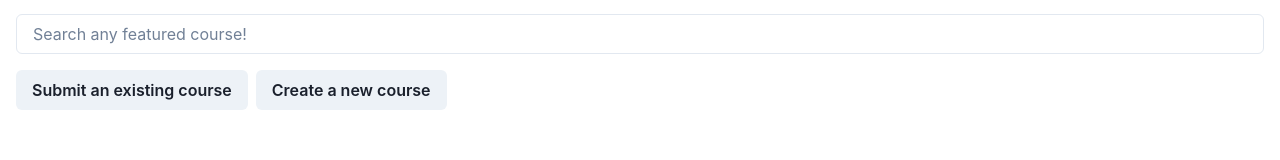
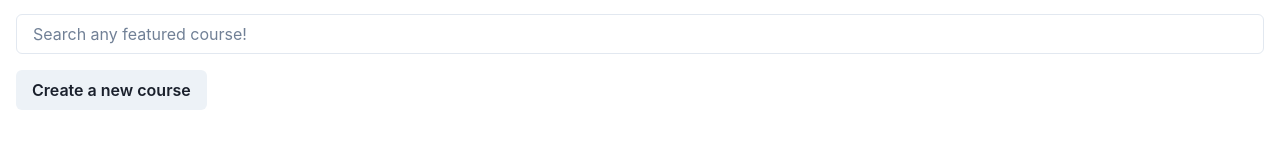
Before and after one commit to Mau-MD/Learning-U, a React (Vite) app in the folder frontend/: page /featured in a window 1280 px wide. Shown: the part 523-683 px from the top of the page. Built offline with nearby package versions, Linux system fonts and the light colour scheme; no server answers; sample sign-in values are in the browser's storage.

Commit message:
removing submit existing course button from feature page since that button exists somewhere else in the ap

```diff
--- a/frontend/src/components/Featured/FeaturedIndex.tsx
+++ b/frontend/src/components/Featured/FeaturedIndex.tsx
@@ -95,7 +95,6 @@ const FeaturedIndex = () => {
             onChange={(e) => handleSearchChange(e.currentTarget.value)}
           />
           <HStack>
-            <Button>Submit an existing course</Button>
             <Button>Create a new course</Button>
           </HStack>
           <Grid
```
